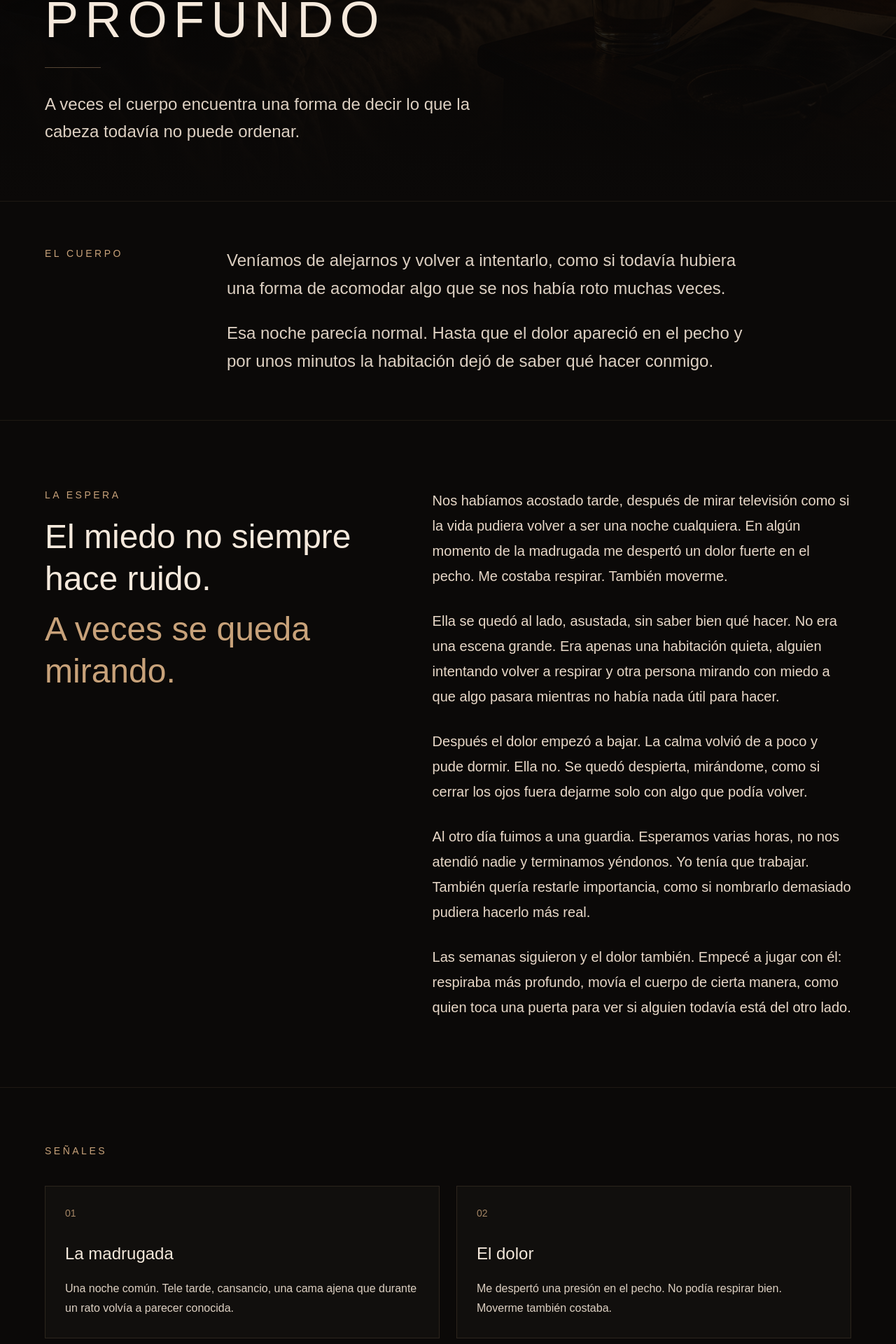
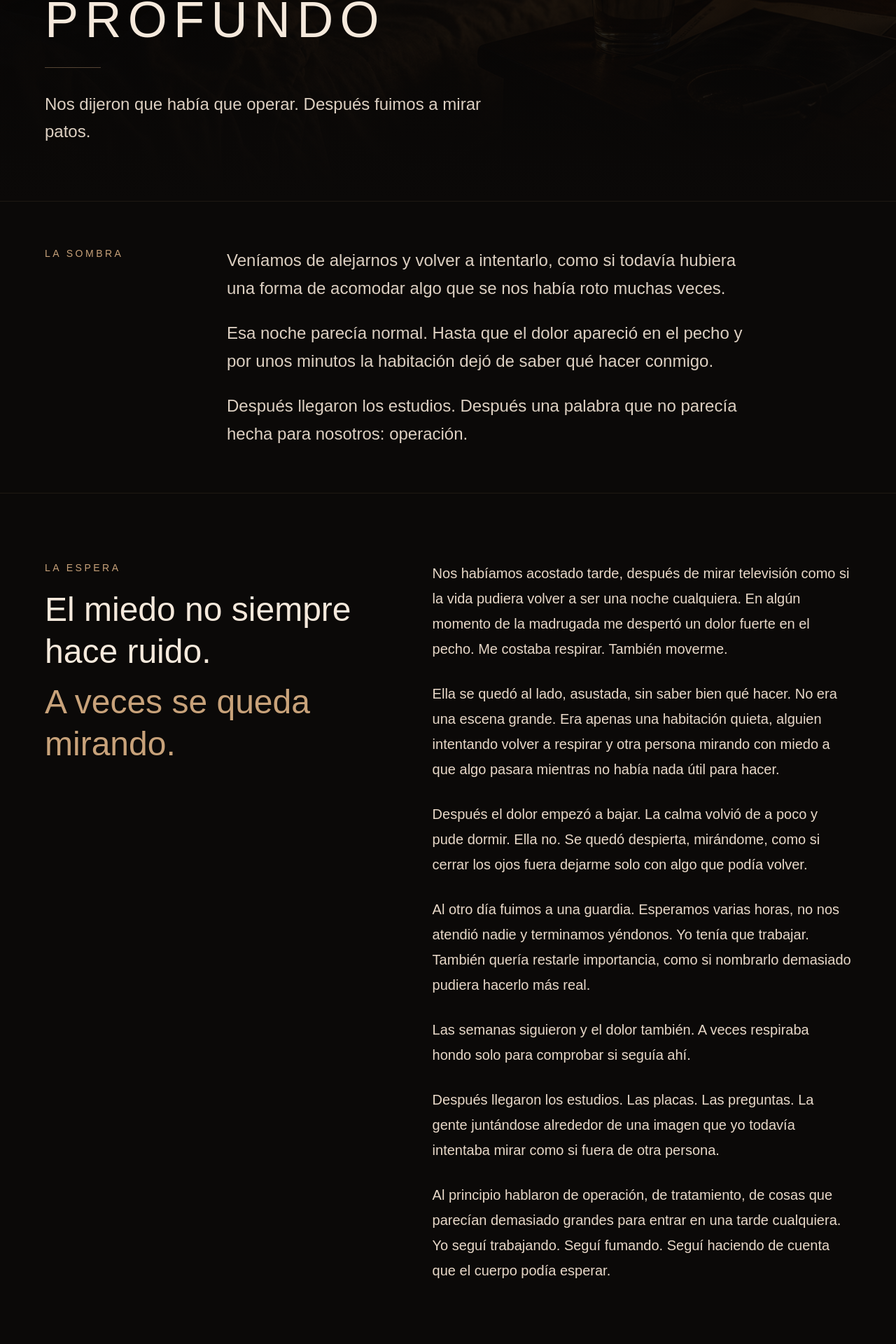
Before and after one commit to danielmedinamauricio92-sketch/destellos, a Next.js app in the folder destellos/: page /destello/respirar-profundo in a window 1280 px wide. Shown: the part 577-2497 px from the top of the page at 70% size. Built offline with nearby package versions, Linux system fonts and the light colour scheme.

Commit message:
Refine Respirar profundo structure

```diff
--- a/destellos/src/views/RespirarProfundoView.tsx
+++ b/destellos/src/views/RespirarProfundoView.tsx
@@ -22,9 +22,14 @@ const fragments = [
       "Esperamos varias horas. Nadie nos atendió. Yo tenía que trabajar y preferí convencerme de que no era tan grave.",
   },
   {
-    title: "La placa",
+    title: "La operación",
     text:
-      "Después vinieron las preguntas, los estudios, la posibilidad de una operación, palabras grandes dichas en consultorios fríos.",
+      "Después vinieron las preguntas, los estudios y una palabra que no parecía hecha para nosotros: operación.",
+  },
+  {
+    title: "El parque",
+    text:
+      "Salimos de escuchar eso y fuimos a mirar patos, una tortuga, libretas y lapiceras.",
   },
 ];
 
@@ -60,8 +65,7 @@ export default function RespirarProfundoView() {
           <div className="mt-8 h-px w-20 bg-[#C8A27A]/40" />
 
           <p className="mt-8 max-w-2xl text-xl leading-relaxed text-[#DDD0C2] md:text-2xl">
-            A veces el cuerpo encuentra una forma de decir lo que la cabeza
-            todavía no puede ordenar.
+            Nos dijeron que había que operar. Después fuimos a mirar patos.
           </p>
         </motion.div>
       </section>
@@ -75,7 +79,7 @@ export default function RespirarProfundoView() {
           className="mx-auto grid max-w-6xl gap-10 md:grid-cols-[220px_1fr]"
         >
           <p className="text-sm uppercase tracking-[0.25em] text-[#C8A27A]">
-            El cuerpo
+            La sombra
           </p>
 
           <div className="max-w-3xl space-y-6 text-xl leading-9 text-[#DDD0C2] md:text-2xl md:leading-10">
@@ -87,6 +91,10 @@ export default function RespirarProfundoView() {
             <p>
               Esa noche parecía normal. Hasta que el dolor apareció en el pecho
               y por unos minutos la habitación dejó de saber qué hacer conmigo.
+            </p>
+            <p>
+              Después llegaron los estudios. Después una palabra que no parecía
+              hecha para nosotros: operación.
             </p>
           </div>
         </motion.div>
@@ -143,10 +151,19 @@ export default function RespirarProfundoView() {
               hacerlo más real.
             </p>
             <p>
-              Las semanas siguieron y el dolor también. Empecé a jugar con él:
-              respiraba más profundo, movía el cuerpo de cierta manera, como
-              quien toca una puerta para ver si alguien todavía está del otro
-              lado.
+              Las semanas siguieron y el dolor también. A veces respiraba hondo
+              solo para comprobar si seguía ahí.
+            </p>
+            <p>
+              Después llegaron los estudios. Las placas. Las preguntas. La gente
+              juntándose alrededor de una imagen que yo todavía intentaba mirar
+              como si fuera de otra persona.
+            </p>
+            <p>
+              Al principio hablaron de operación, de tratamiento, de cosas que
+              parecían demasiado grandes para entrar en una tarde cualquiera. Yo
+              seguí trabajando. Seguí fumando. Seguí haciendo de cuenta que el
+              cuerpo podía esperar.
             </p>
           </motion.article>
         </div>
@@ -195,16 +212,29 @@ export default function RespirarProfundoView() {
             Nos dijeron que había que operar.
           </p>
           <p className="mt-8 text-xl leading-8 text-[#DDD0C2]">
-            Salimos de la consulta y fuimos al parque de siempre. Miramos patos,
-            una tortuga, libretas, lapiceras. Para mis viejos el mundo se había
-            derrumbado. Para nosotros, por alguna razón, seguía igual.
+            Salimos de la consulta y fuimos al parque de siempre, como si la
+            tarde todavía pudiera ser una tarde cualquiera.
           </p>
           <p className="mt-6 text-lg leading-8 text-[#DDD0C2]">
-            Después vino otro estudio.
+            Había patos. Una tortuga. Después una librería, libretas,
+            lapiceras. Todo lo que no se parecía a una operación.
           </p>
           <p className="mt-6 text-lg leading-8 text-[#DDD0C2]">
-            Solo sé que un día la imagen volvió limpia, como si el cuerpo
-            hubiera decidido callarse.
+            Para mis viejos el mundo se había derrumbado. Para nosotros, por
+            alguna razón, seguía igual.
+          </p>
+          <p className="mt-6 text-lg leading-8 text-[#DDD0C2]">
+            Después vino otro estudio. La imagen volvió limpia.
+          </p>
+          <p className="mt-6 text-lg leading-8 text-[#DDD0C2]">
+            Pero si pienso en esa parte de la historia, no vuelvo a la placa.
+            Vuelvo al parque.
+          </p>
+          <p className="mt-6 text-lg leading-8 text-[#DDD0C2]">
+            A los patos.
+          </p>
+          <p className="mt-6 text-lg leading-8 text-[#DDD0C2]">
+            A esa forma extraña que tuvimos de seguir caminando como si nada.
           </p>
 
           <RelatedDestellos ids={["frente-al-hospital", "el-tatuaje"]} />
```
